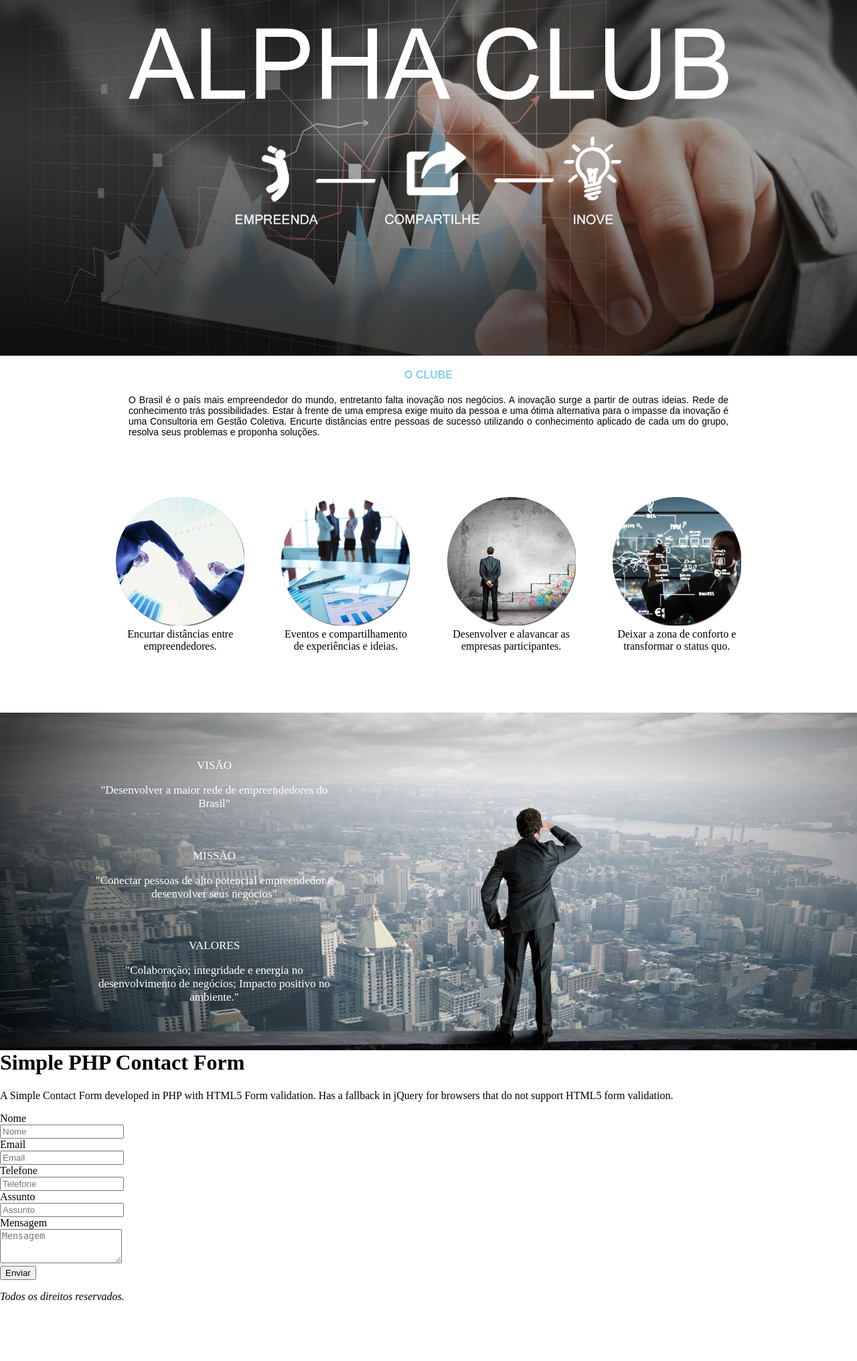
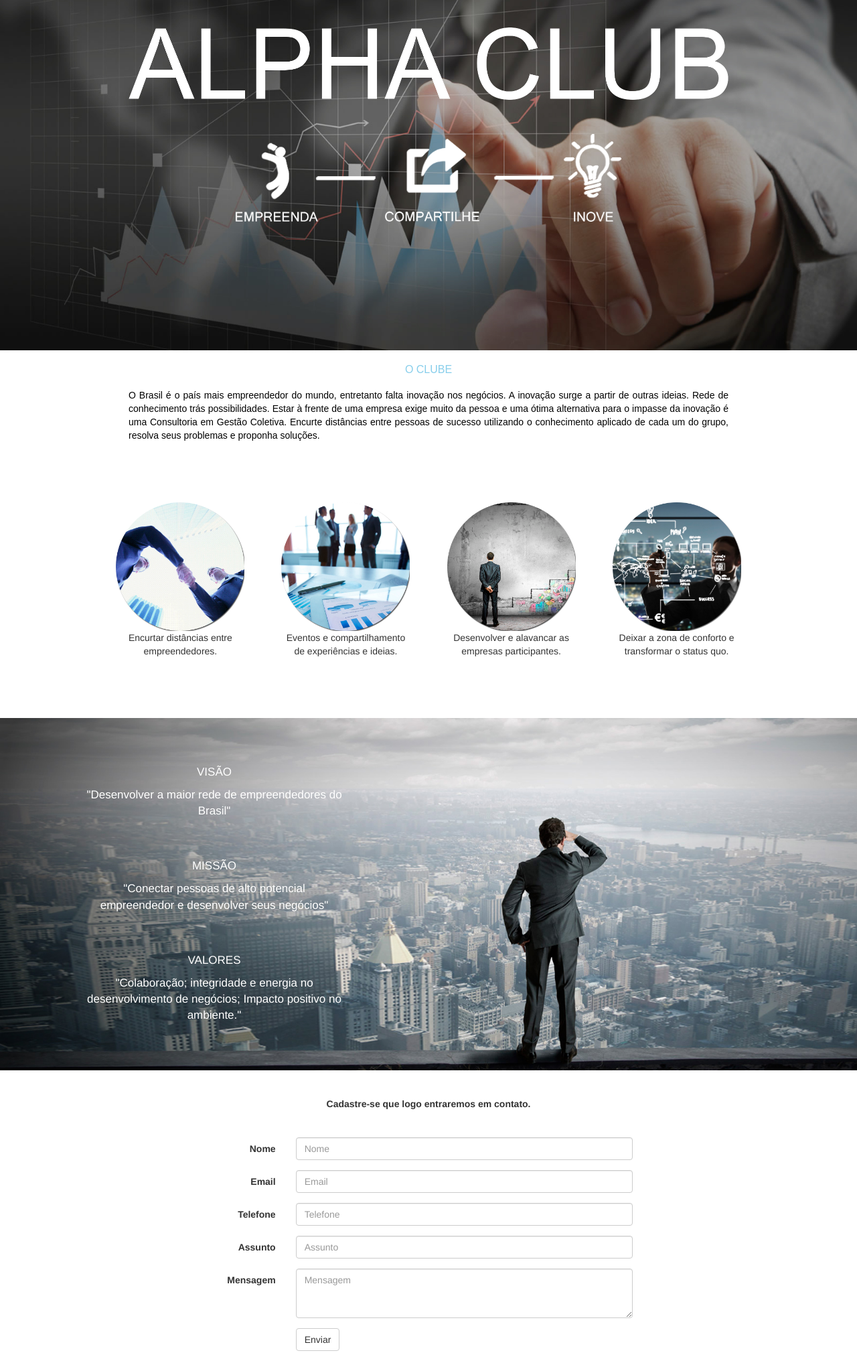
Before and after one commit to ClubeEmpreendedorBr/empclube, a PHP site: page / in a window 1280 px wide. Shown: the part 151-2183 px from the top of the page at 67% size. Before the commit the page ends 2092 px from the top, so only its background shows below. Run offline with PHP 8.4, Linux system fonts and the light colour scheme; some libraries are stand-ins or nearby versions.

Commit message:
Atualização CSS

```diff
--- a/index.php
+++ b/index.php
@@ -41,6 +41,7 @@ if($_SERVER['REQUEST_METHOD'] == 'POST') {
  <meta name="description" content="Existe um meio de formar empreendedores? Existe um meio de ensinar as pessoas a desenvolver a ideia de arriscar mais pelos seus sonhos?">
  <meta charset="utf-8">
  <link rel="stylesheet" type="text/css" href="style.css"/>
+     <link href="//netdna.bootstrapcdn.com/bootstrap/3.0.0/css/bootstrap.min.css" rel="stylesheet" media="screen">
  <script type="text/javascript">
  </script>
 </head>
@@ -119,8 +120,6 @@ if($_SERVER['REQUEST_METHOD'] == 'POST') {
 
 </section>
 <div class="jumbotron">
-        <h1>Simple PHP Contact Form</h1>
-        <p>A Simple Contact Form developed in PHP with HTML5 Form validation. Has a fallback in jQuery for browsers that do not support HTML5 form validation.</p>
     </div>
     <?php if(!empty($emailSent)): ?>
         <div class="col-md-6 col-md-offset-3">
@@ -135,13 +134,20 @@ if($_SERVER['REQUEST_METHOD'] == 'POST') {
 
     <div class="col-md-6 col-md-offset-3">
         <form action="<?php echo $_SERVER['REQUEST_URI']; ?>" id="contact-form" class="form-horizontal" role="form" method="post">
-            <div class="form-group">
+            </br>
+            </br>
+			<center><strong>Cadastre-se que logo entraremos em contato.</strong>
+			</center>
+			</br>
+			</br>
+			<div class="form-group">
                 <label for="name" class="col-lg-2 control-label">Nome</label>
                 <div class="col-lg-10">
                     <input type="text" class="form-control" id="form-name" name="form-name" placeholder="Nome" required>
                 </div>
             </div>
             <div class="form-group">
+
                 <label for="email" class="col-lg-2 control-label">Email</label>
                 <div class="col-lg-10">
                     <input type="email" class="form-control" id="form-email" name="form-email" placeholder="Email" required>
@@ -185,7 +191,7 @@ if($_SERVER['REQUEST_METHOD'] == 'POST') {
 
 
   <footer>
-   <p>Todos os direitos reservados.</p>
+  <p></p>
   </footer>
 
  </body>
```
